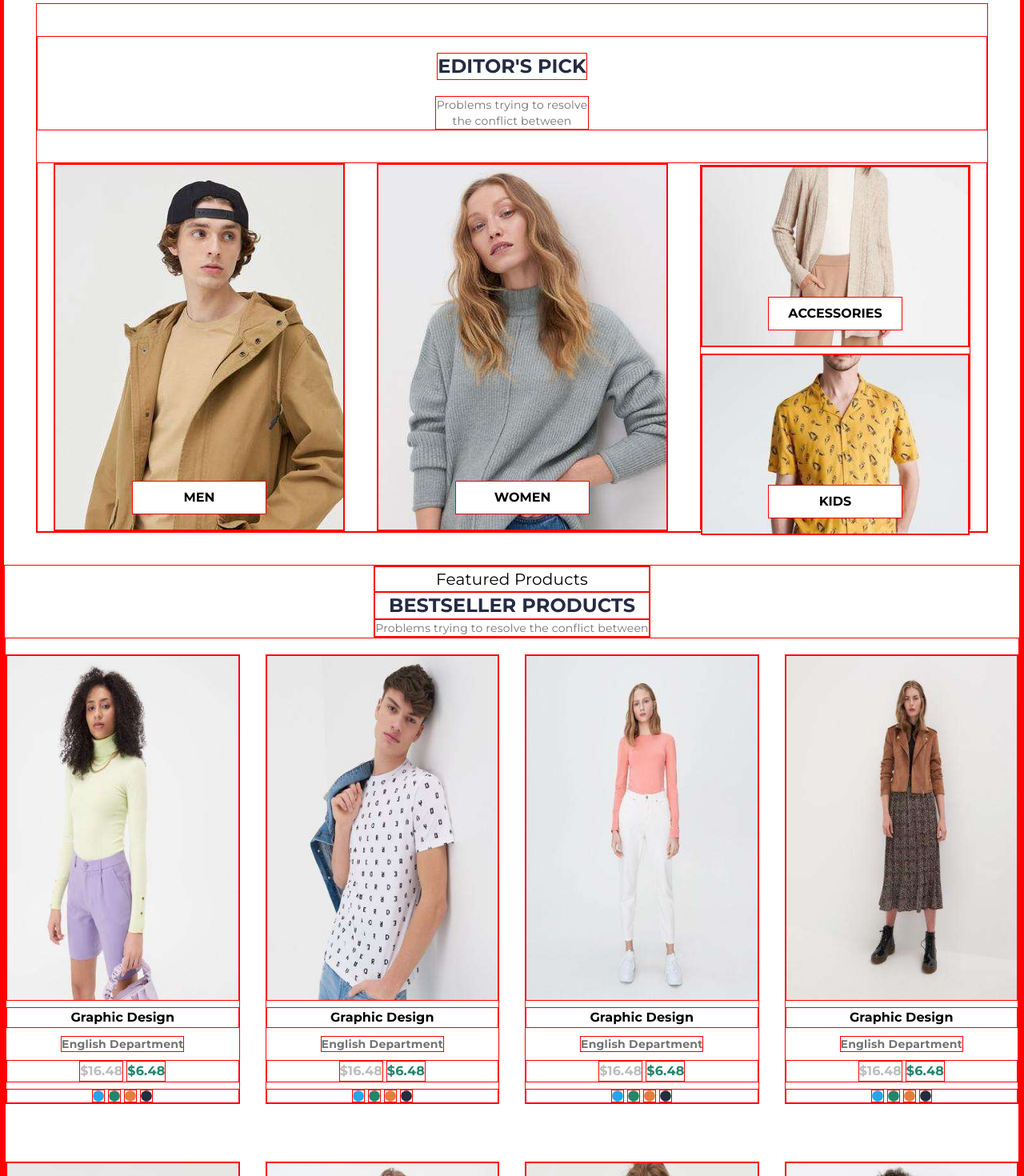
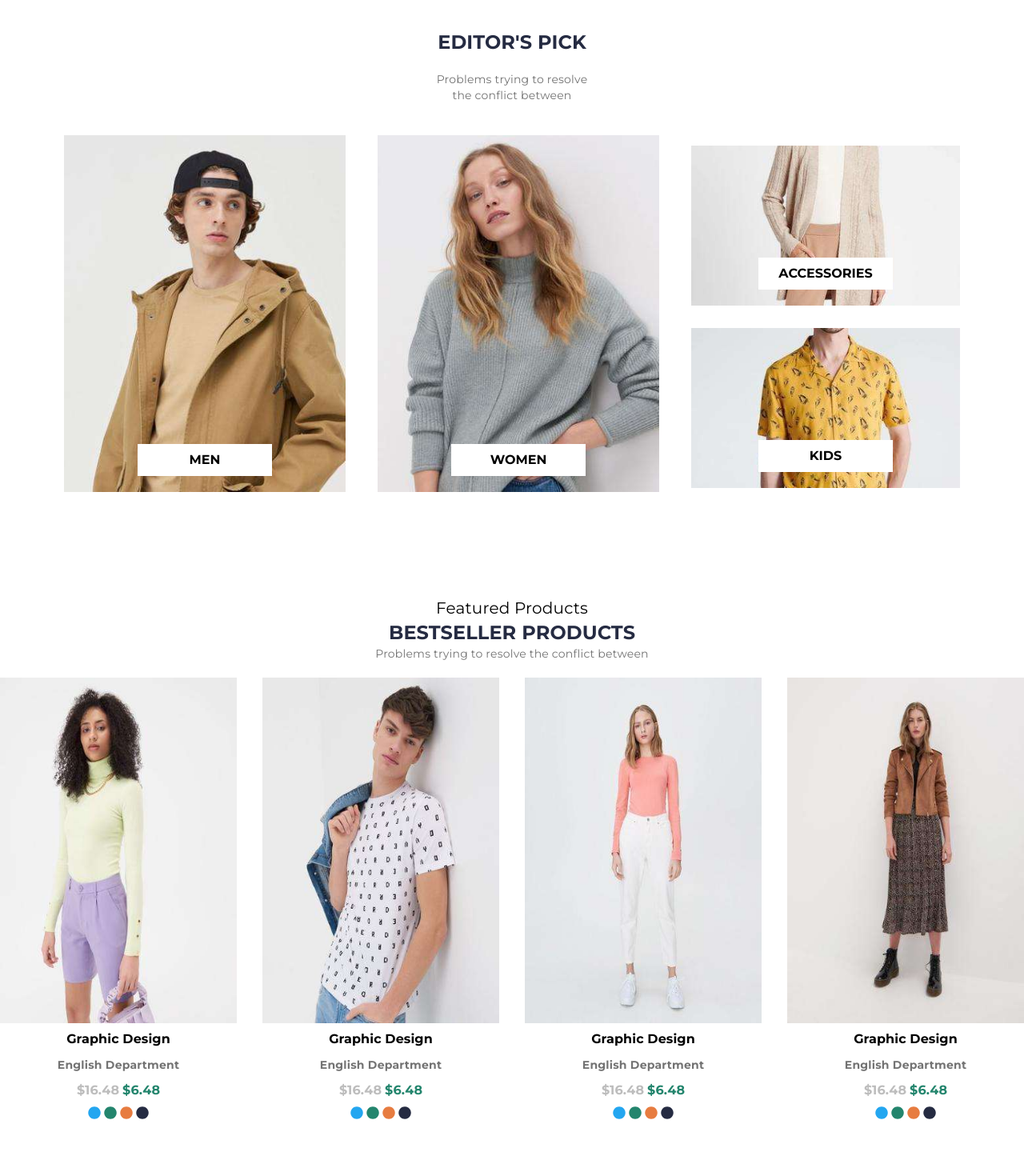
Before and after one commit to mancelina24/eCommerce, a React (Vite) app: page / in a window 1280 px wide. Shown: the part 1330-2800 px from the top of the page at 80% size. Built offline with nearby package versions, Linux system fonts and the light colour scheme.

Commit message:
homelast

```diff
--- a/src/compenents/home/C2A.jsx
+++ b/src/compenents/home/C2A.jsx
@@ -4,10 +4,10 @@ import { c2a } from "../../services/homedata";
 const C2A = () => {
   return (
     <div className="flex flex-col md:flex-row justify-center items-center gap-5 mt-10">
-      <div className="hidden flex-col-reverse md:h-[35rem] md:w-[44rem] md:flex md:flex-col">
-        <img src={c2a[0]}></img>
+      <div className="hidden flex-col-reverse md:mr-20 md:h-[35rem] md:w-[50rem] md:flex md:flex-col">
+        <img src={c2a[0]} className="md:h-[41rem] "></img>
       </div>
-      <div className="my-5 w-[20rem] md:w-[25rem]">
+      <div className="my-2 w-[20rem] md:w-[25rem] md:mr-50">
         <h5 className="h5 text-[#bdbdbd] text-center my-10">SUMMER 2020</h5>
         <h2 className="h2 text-[#252b42] text-center my-10">
           Part of the Neural Universe
@@ -15,7 +15,7 @@ const C2A = () => {
         <h4 className="h4 text-[#737373] text-center my-10">
           We know how large objects will act, but things on a small scale.
         </h4>
-        <div className="flex flex-col justify-center items-center md:flex-row gap-5 my-10">
+        <div className="flex flex-col justify-center items-center md:flex-row gap-5 ">
           <button className="btnhome bg-[#23a6f0] md:bg-[#2dc071] text-white w-[14rem] h-[4rem]">
             BUY NOW
           </button>
@@ -25,7 +25,7 @@ const C2A = () => {
         </div>
       </div>
       <div className="flex flex-col md:hidden mb-15">
-        <img src={c2a[0]} className="h-auto w-[25rem]"></img>
+        <img src={c2a[0]} className=" w-[25rem]"></img>
       </div>
     </div>
   );
--- a/src/compenents/home/CategoryPick.jsx
+++ b/src/compenents/home/CategoryPick.jsx
@@ -3,14 +3,15 @@ import { homeCategoryPick } from "../../services/homedata";
 
 const CategoryPick = () => {
   return (
-    <div className="my-10 mx-10 ">
+    <div className="flex justify-center items-center ">
+      <div className="h-[102rem] w-[21rem] md:h-[48rem] md:w-[70rem] mx-10 justify-center items-center  ">
         <div className="flex justify-center flex-col items-center my-10">
           <h3 className="h3 text-center my-5">EDITOR'S PICK</h3>
           <p className="p w-[12rem] ">
             Problems trying to resolve the conflict between
           </p>
         </div>
-      <div className="flex flex-col md:flex-row justify-center items-center md:gap-10 ">
+        <div className="flex flex-col  md:flex-row justify-center items-center gap-10 ">
           <div className="relative">
             <img src={homeCategoryPick[1]} alt="" />
             <button className="absolute bottom-5 left-1/2 transform -translate-x-1/2 bg-white text-black font-bold w-[10.5rem] py-2 px-4 ">
@@ -23,8 +24,8 @@ const CategoryPick = () => {
               WOMEN
             </button>
           </div>
-        <div>
-          <div className="w-[21rem] h-[14.2rem] relative top-10 md:top-0">
+          <div className="flex flex-col gap-5">
+            <div className="w-[21rem] h-[12.5rem] relative md:top-0">
               <img
                 src={homeCategoryPick[2]}
                 className="object-cover w-full h-full"
@@ -34,7 +35,7 @@ const CategoryPick = () => {
                 ACCESSORIES
               </button>
             </div>
-          <div className="w-[21rem] h-[14.2rem] relative top-15 md:top-2">
+            <div className="w-[21rem] h-[12.5rem] relative top-5 md:top-2">
               <img
                 src={homeCategoryPick[3]}
                 className="object-cover w-full h-full"
@@ -47,6 +48,7 @@ const CategoryPick = () => {
           </div>
         </div>
       </div>
+    </div>
   );
 };
 
--- a/src/compenents/home/FeaturedPosts.jsx
+++ b/src/compenents/home/FeaturedPosts.jsx
@@ -6,23 +6,23 @@ import { GoGraph } from "react-icons/go";
 
 const FeaturedPosts = () => {
   return (
-    <div className="w-full flex flex-col justify-center items-center gap-15 ">
-      <div className="w-[19rem] md:w-[25rem] md:mt-5">
+    <div className="w-full flex flex-col justify-center items-center gap-15 md:mt-15 ">
+      <div className="w-[20rem] md:w-[30rem] md:mt-5 ">
         <h6 className="h6 text-center text-[#23a6f0]">Practice Advice</h6>
-        <h2 className="h2 font-bold text-black text-center">Featured Posts</h2>
-        <p className="p">
+        <h2 className="h2 md:w-[25rem] font-bold text-black text-center">
+          Featured Posts
+        </h2>
+        <p className="p md:w-[29rem] ">
           Problems trying to resolve the conflict between the two major realms
           of Classical physics: Newtonian mechanics{" "}
         </p>
       </div>
+      <div className="grid grid-cols-1 md:grid-cols-3 gap-5 md:w-[70rem]">
         {featuredPosts.map((item, i) => (
-        <div
-          key={i}
-          className="w-[21rem] md:w-[65rem] md:h-[38rem] p-3 shadow-xl"
-        >
+          <div key={i} className="w-[22rem]  p-3 shadow-xl ">
             <div>
               {" "}
-            <img className="card-img-top" src={item} alt="" />
+              <img className="w-[22rem] h-[19rem]" src={item} alt="" />
             </div>
             <div className="my-5">
               <NavLink to="" className="link text-[#8ec2f2] text-start mr-5">
@@ -39,8 +39,8 @@ const FeaturedPosts = () => {
               <div className="my-5">
                 <h4>Loudest à la Madison #1 (L'integral)</h4>
                 <p>
-                We focus on ergonomics and meeting you where you work. It's only
-                a keystroke away.
+                  We focus on ergonomics and meeting you where you work. It's
+                  only a keystroke away.
                 </p>
               </div>
               <div className="flex flex-row justify-around my-5">
@@ -59,10 +59,10 @@ const FeaturedPosts = () => {
                 </NavLink>
                 <FaChevronRight className="mt-1" />
               </div>
-            <div></div>
             </div>
           </div>
         ))}
+      </div>
     </div>
   );
 };
--- a/src/compenents/home/ProductCategory.jsx
+++ b/src/compenents/home/ProductCategory.jsx
@@ -5,13 +5,13 @@ import { NavLink } from "react-router-dom";
 
 const ProductCategory = () => {
   return (
-    <div className="flex flex-col flex-wrap justify-center items-center">
+    <div className="flex flex-col flex-wrap justify-center items-center mb-10">
       <div className="text-center">
         <h4 className="h4 text-black">Featured Products</h4>
         <h3 className="h3">BESTSELLER PRODUCTS</h3>
         <p className="p">Problems trying to resolve the conflict between </p>
       </div>
-      <div className="grid grid-cols-1 sm:grid-cols-2 md:grid-cols-3 lg:grid-cols-4 gap-8">
+      <div className="grid grid-cols-1 sm:grid-cols-2 md:grid-cols-3 lg:grid-cols-4 gap-8 ">
         {productCategory.map((item, index) => (
           <div key={index} className="my-5 text-center">
             <img src={item} alt="." className="w-[19rem] h-[27rem]" />
--- a/src/compenents/home/Slider.jsx
+++ b/src/compenents/home/Slider.jsx
@@ -33,7 +33,7 @@ const Slider = () => {
       >
         {slider.map((item) => (
           <div key={item.id} className="relative w-full h-auto flex-shrink-0 ">
-            <div className="md:absolute top-50 md:top-40 md:w-[25rem] left-7 md:left-40 flex flex-col justify-center items-center md:items-start gap-10">
+            <div className="md:absolute top-50 md:top-40 md:w-[25rem] left-7 md:left-70 2xl:left-140 flex flex-col justify-center items-center md:items-start gap-10">
               <h4 className="h4 text-center md:text-start ">{item.h4}</h4>
               <h1 className="h1 text-center md:text-start">{item.h1}</h1>
               <p className="h4 md:p text-center md:text-start text-white w-[18rem]">
@@ -53,7 +53,7 @@ const Slider = () => {
               <img
                 src={item.img}
                 alt={`Slide ${item.id}`}
-                className=" h-[47rem] md:w-[28rem] md:h-[43rem] object-cover  "
+                className=" h-[37rem] md:w-[28rem] md:h-[43rem] md:mr-55 2xl:mr-150 object-cover  "
               />
             </div>
           </div>
--- a/src/index.css
+++ b/src/index.css
@@ -1,7 +1,7 @@
 @import "tailwindcss";
-* {
+/* * {
   border: 1px solid red;
-}
+} */
 
 @layer components {
   .btnhome {
```
Lines whose indentation alone changed are shown as unchanged.
